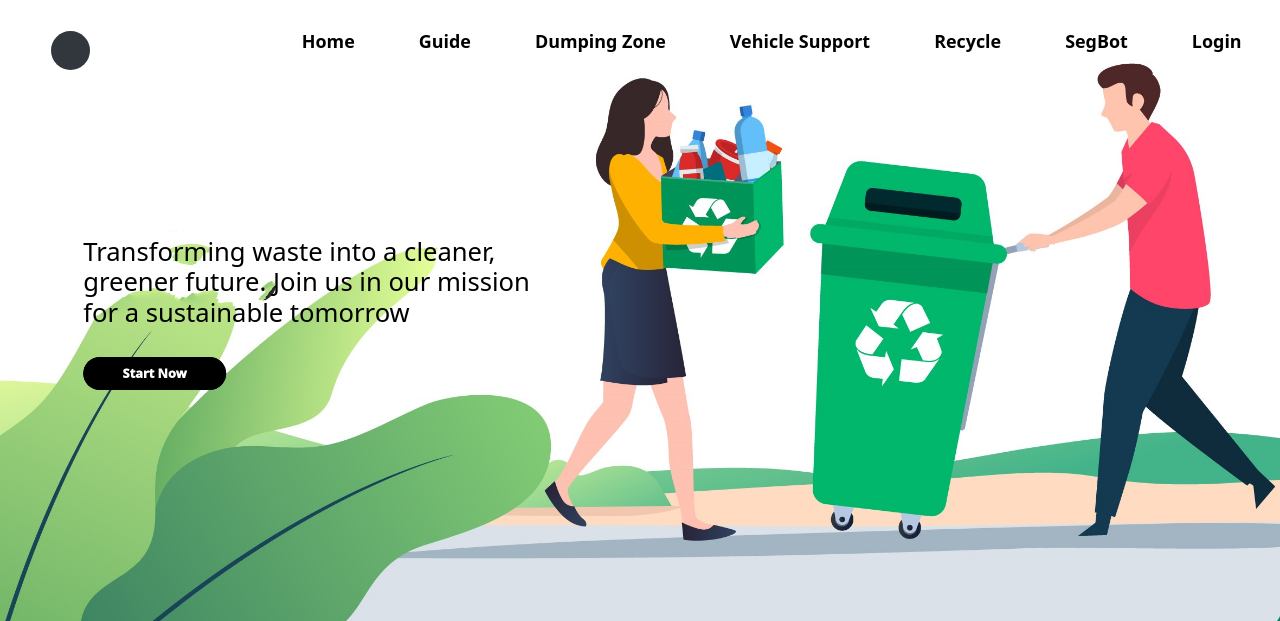
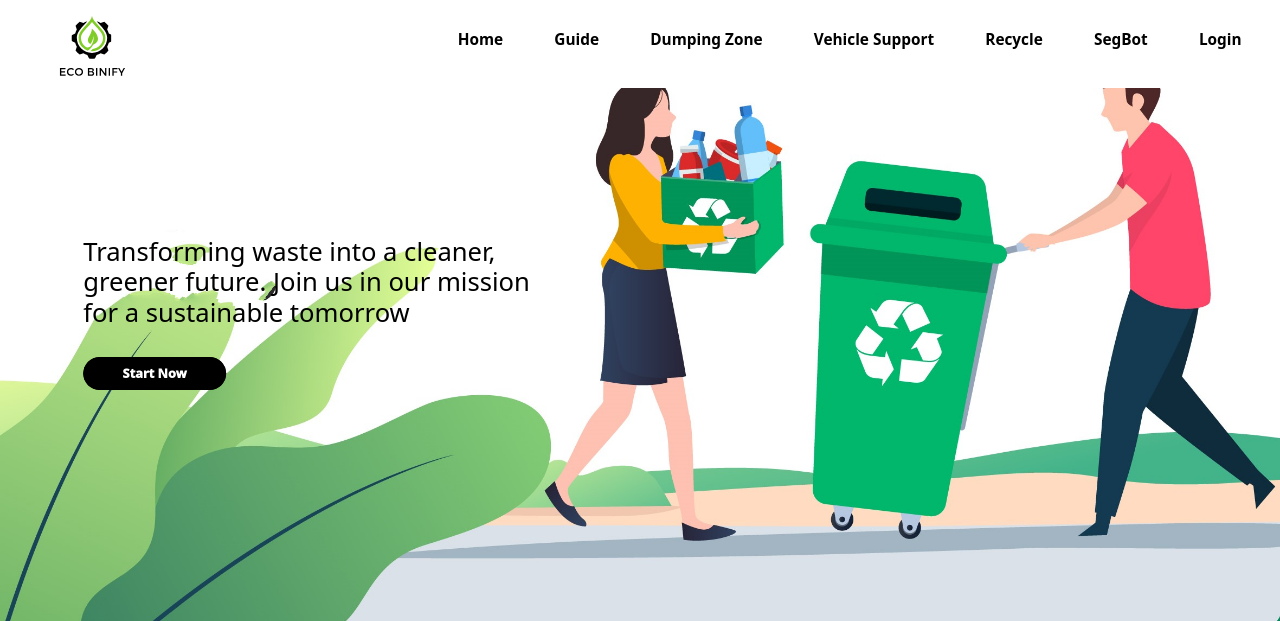
Before and after one commit to girimohit/Waste_Management, a Flask app: page / in a window 1280 px wide. Shown: the top 621 px of the page. Run offline with Flask 3, Linux system fonts and the light colour scheme; some libraries are stand-ins or nearby versions.

Commit message:
Improve Frontend

```diff
--- a/static/css/base.css
+++ b/static/css/base.css
@@ -13,6 +13,7 @@
   background-color: #555;
 }
 
+
 /* ------------------------------- CUSTOM NAV ------------------------------- */
 nav {
   position: fixed;
@@ -20,18 +21,21 @@ nav {
   width: 100%;
   display: flex;
   justify-content: space-between;
+  align-items: center;
   /* align-items: center; */
-  padding: 2.2vw 3vw  0.7vw 4vw;
+  padding: 0.5vw 3vw 0vw 4vw;
+  background-color: white;
+  border-radius: 0 0 15px 15px;
 }
 
-.logo-div{
+.logo-div {
   font-weight: 800;
   font-size: 2vw;
-  align-self: center;
+  align-self: flex-start;
 }
 
-.logo{
-  width: 3vw;
+.logo {
+  width: 170%;
 }
 
 .nav-links {
@@ -39,7 +43,7 @@ nav {
   flex-direction: row;
   justify-content: space-evenly;
   align-items: center;
-  gap: 5vw;
+  gap: 4vw;
   list-style: none;
   text-decoration: none;
 }
@@ -47,7 +51,7 @@ nav {
 .nav-links a {
   color: black;
   text-decoration: none;
-  font-size: 1.4vw;
+  font-size: 1.2vw;
   font-weight: 600;
 }
 
@@ -100,7 +104,7 @@ nav {
   box-shadow: 0 0 10px rgba(0, 0, 0, 0.2);
 }
 
-.img-content h2{
+.img-content h2 {
   font-size: 2vw;
 }
 
--- a/templates/base.html
+++ b/templates/base.html
@@ -48,9 +48,11 @@
     </div>
   </nav> -->
 
-  <nav>
+  <nav class="glass-container">
     <div id="logo-div" class="logo-div">
-      <img class="logo" src="{{ url_for('static', filename='images/logo.svg') }}" alt="">
+      <span>
+        <img class="logo" src="{{ url_for('static', filename='images/logo.svg') }}" alt="">
+      </span>
     </div>
     <div id="nav-links-div" class="nav-links-div">
       <ul id="nav-links" class="nav-links">
```
Also changed, not shown: static/images/dot.svg (added), static/images/logo.svg.
